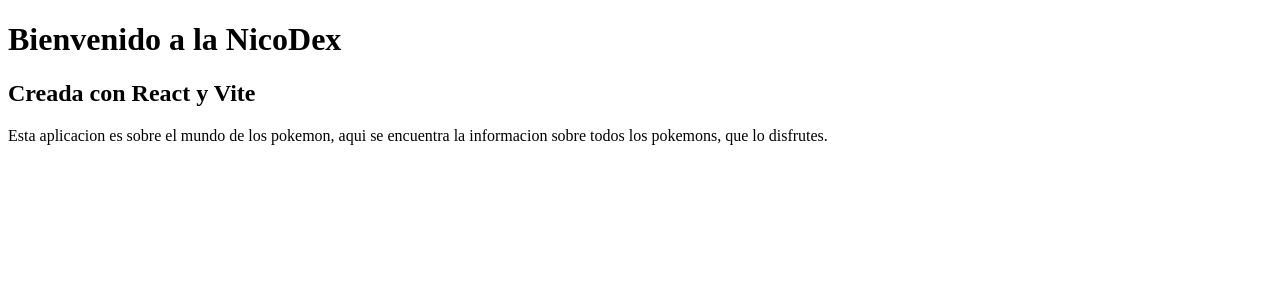
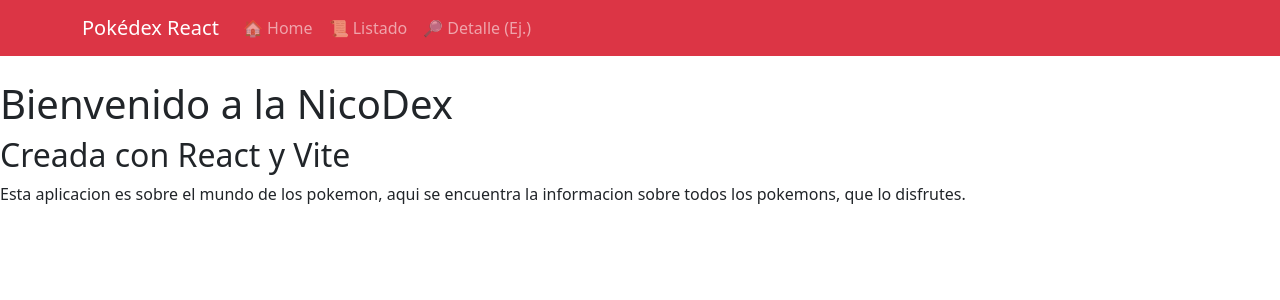
Before and after one commit to NicolasOlmedo25/tp-final-react--Nicolas-Olmedo-, a React (Vite) app in the folder tp-final-react-mi-pokedex/: page / in a window 1280 px wide. Shown: the top 300 px of the page. Built offline with nearby package versions, Linux system fonts and the light colour scheme.

Commit message:
se agrego navbar desde bootstrap

```diff
--- a/tp-final-react-mi-pokedex/package.json
+++ b/tp-final-react-mi-pokedex/package.json
@@ -10,7 +10,9 @@
     "preview": "vite preview"
   },
   "dependencies": {
+    "bootstrap": "^5.3.8",
     "react": "^19.1.1",
+    "react-bootstrap": "^2.10.10",
     "react-dom": "^19.1.1",
     "react-router-dom": "^7.9.4"
   },
--- /dev/null
+++ b/tp-final-react-mi-pokedex/src/components/Header.jsx
@@ -0,0 +1,38 @@
+import { Link } from 'react-router-dom';
+import Container from 'react-bootstrap/Container';
+import Nav from 'react-bootstrap/Nav';
+import Navbar from 'react-bootstrap/Navbar';
+
+export function Header() {
+  return (
+    // Usamos el componente Navbar de Bootstrap
+    <Navbar bg="danger" variant="dark" expand="lg" className="mb-4">
+      <Container>
+        {/* Aquí podemos poner un título o logo que lleve al Home */}
+        <Navbar.Brand as={Link} to="/">
+          Pokédex React
+        </Navbar.Brand>
+
+        <Navbar.Toggle aria-controls="basic-navbar-nav" />
+        <Navbar.Collapse id="basic-navbar-nav">
+          <Nav className="me-auto">
+            {/* Usamos el componente Nav.Link de Bootstrap con 'as={Link}' */}
+            {/* 'as={Link}' le dice a Nav.Link que actúe como nuestro Link de React Router */}
+
+            <Nav.Link as={Link} to="/">
+              🏠 Home
+            </Nav.Link>
+
+            <Nav.Link as={Link} to="/listado">
+              📜 Listado
+            </Nav.Link>
+
+            <Nav.Link as={Link} to="/pokemon/25">
+              🔎 Detalle (Ej.)
+            </Nav.Link>
+          </Nav>
+        </Navbar.Collapse>
+      </Container>
+    </Navbar>
+  );
+}
--- a/tp-final-react-mi-pokedex/src/main.jsx
+++ b/tp-final-react-mi-pokedex/src/main.jsx
@@ -1,22 +1,29 @@
+import 'bootstrap/dist/css/bootstrap.min.css';
+
 import React from 'react';
 import ReactDOM from 'react-dom/client';
-// enrutamiento
 import { BrowserRouter, Routes, Route } from 'react-router-dom';
 
-// paginas
+// componentes de la pagina
 import { HomePage } from './pages/HomePage';
 import { ListadoPage } from './pages/ListadoPage';
 import { DetallePage } from './pages/DetallePage';
 
-// definicion de rutas
+// 2. componente reutilizable
+import { Header } from './components/Header';
+
+// app
 function App() {
   return (
     <BrowserRouter>
+
+        <Header />
+
         <Routes>
             <Route path="/" element={<HomePage />} />
             <Route path="/listado" element={<ListadoPage />} />
             <Route path="/pokemon/:id" element={<DetallePage />} />
-            <Route path="*" element={<h1>404 - Página no encontrada</h1>} />
+            <Route path="*" element={<h1>404 - ¡Pokémon no encontrado!</h1>} />
         </Routes>
     </BrowserRouter>
   );
```
Also changed, not shown: 1 other file (tests, documents, lock files or other folders).
